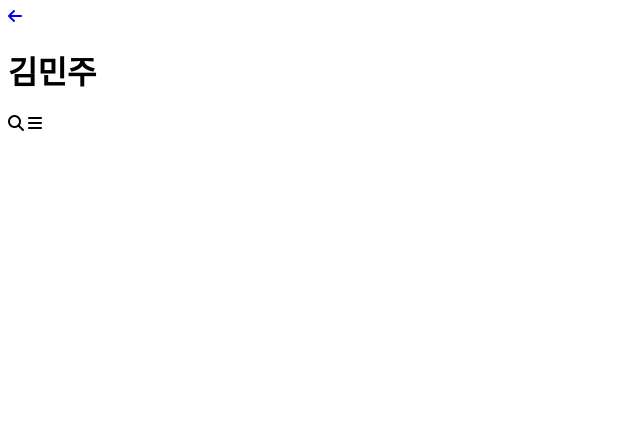
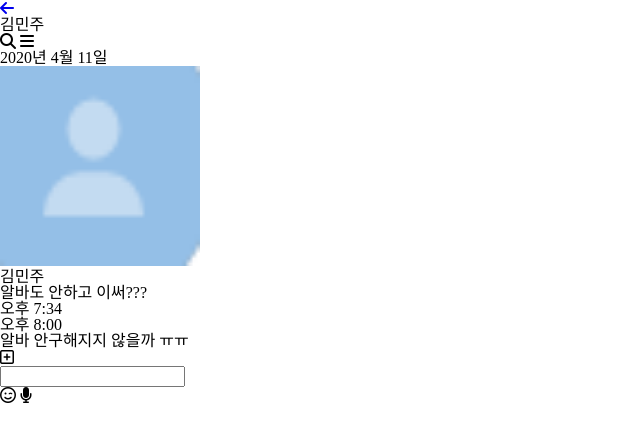
Before and after one commit to mixsung/refresh_kakao_clone, a plain HTML site: page chat.html in a window 1280 px wide. Shown: the whole page, without its empty margins (0-640 px from the left). Drawn offline with Linux system fonts and the light colour scheme.

Commit message:
#2.0
Started css settings with reset css

```diff
--- a/chat.html
+++ b/chat.html
@@ -5,6 +5,7 @@
     <meta name="viewport" content="width=device-width, initial-scale=1.0">
     <meta http-equiv="X-UA-Compatible" content="ie=edge">
     <script src="https://kit.fontawesome.com/2f4b0c8ab0.js" crossorigin="anonymous"></script>
+    <link rel="stylesheet" href="css/styles.css">
     <title>Chat | KaKao Clone</title>
 </head>
 <body>
@@ -25,7 +26,43 @@
         </div>
     </header>
     <main class="chat">
-
+        <ul class="chat__messages">
+            <span class="chat__timestamp">2020년 4월 11일</span>
+            <li class="incoming-message message">
+                <img src="images/profile.PNG" alt="" class="g-avatar message__avatar" width="200" height="200" />
+                <div class="message__content">
+                    <span class="message__author">김민주</span>
+                    <div class="message__bubble">
+                        알바도 안하고 이써???
+                    </div>
+                </div>
+                <span class="message__timestamp">오후 7:34</span>
+            </li>
+            <li class="incoming-message message">
+                <span class="message__timestamp">오후 8:00</span>
+                <div class="message__content">
+                    <div class="message__bubble">
+                        알바 안구해지지 않을까 ㅠㅠ
+                    </div>
+                </div>
+            </li>
+        </ul>
     </main>
+    <div class="chat__write">
+        <div class="chat__write-column">
+            <i class="far fa-plus-square"></i>
+        </div>
+        <div class="chat__write-column">
+            <input type="text" class="chat__write-input" />
+        </div>
+        <div class="chat__write-column">
+            <span class="chat__write-icon">
+                <i class="far fa-smile-wink"></i>
+            </span>
+            <span class="chat__write-icon">
+                <i class="fas fa-microphone"></i>
+            </span>
+        </div>
+    </div>
 </body>
 </html>
--- /dev/null
+++ b/css/reset.css
@@ -0,0 +1,44 @@
+/* Reset Css can reset all the basic css settings of html I wrote. */
+html, body, div, span, applet, object, iframe,
+h1, h2, h3, h4, h5, h6, p, blockquote, pre,
+a, abbr, acronym, address, big, cite, code,
+del, dfn, em, img, ins, kbd, q, s, samp,
+small, strike, strong, sub, sup, tt, var,
+b, u, i, center,
+dl, dt, dd, ol, ul, li,
+fieldset, form, label, legend,
+table, caption, tbody, tfoot, thead, tr, th, td,
+article, aside, canvas, details, embed,
+figure, figcaption, footer, header, hgroup,
+menu, nav, output, ruby, section, summary,
+time, mark, audio, video {
+	margin: 0;
+	padding: 0;
+	border: 0;
+	font-size: 100%;
+	font: inherit;
+	vertical-align: baseline;
+}
+/* HTML5 display-role reset for older browsers */
+article, aside, details, figcaption, figure,
+footer, header, hgroup, menu, nav, section {
+	display: block;
+}
+body {
+	line-height: 1;
+}
+ol, ul {
+	list-style: none;
+}
+blockquote, q {
+	quotes: none;
+}
+blockquote:before, blockquote:after,
+q:before, q:after {
+	content: '';
+	content: none;
+}
+table {
+	border-collapse: collapse;
+	border-spacing: 0;
+}
--- /dev/null
+++ b/css/styles.css
@@ -0,0 +1 @@
+@import "reset.css";
```
Also changed, not shown: friends.html (+1 -0 lines), index.html (+4 -0 lines), more.html (+1 -0 lines).
